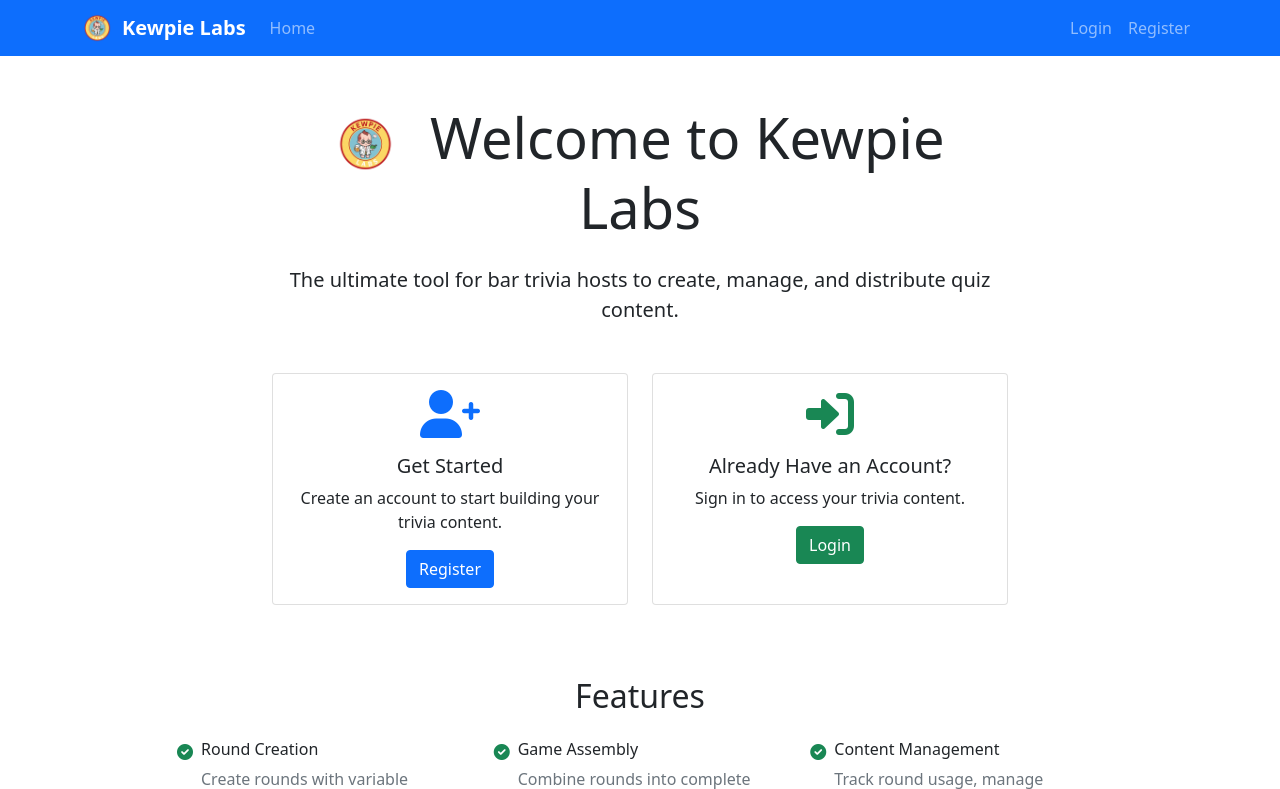
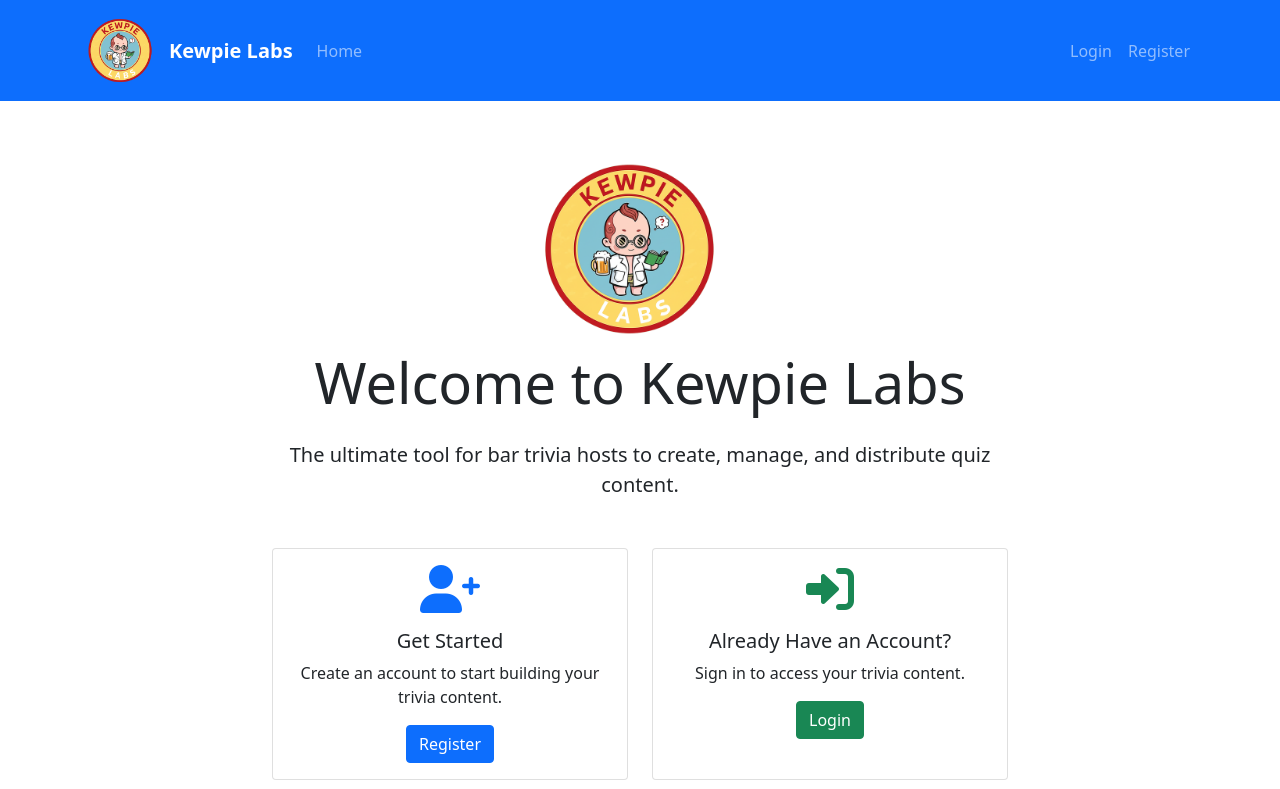
Before and after one commit to pardeema/trivia-creator, a Flask app: page / in a window 1280 px wide. Shown: the top 789 px of the page. Run offline with Flask 3, Linux system fonts and the light colour scheme.

Commit message:
logo updates

```diff
--- a/app/templates/base.html
+++ b/app/templates/base.html
@@ -13,8 +13,8 @@
             align-items: center;
         }
         .navbar-brand img {
-            height: 30px;
-            margin-right: 10px;
+            height: 75px;
+            margin-right: 12px;
         }
         .main-content {
             min-height: calc(100vh - 200px);
--- a/app/templates/index.html
+++ b/app/templates/index.html
@@ -6,7 +6,7 @@
 <div class="row mt-5">
     <div class="col-lg-8 mx-auto text-center">
         <h1 class="display-4 mb-4">
-            <img src="{{ url_for('static', filename='images/kewpielabs.png') }}" alt="Kewpie Labs Logo" style="height: 60px; margin-right: 20px;">
+            <img src="{{ url_for('static', filename='images/kewpielabs.png') }}" alt="Kewpie Labs Logo" style="height: 200px; margin-right: 25px;"><br>
             Welcome to Kewpie Labs
         </h1>
         <p class="lead mb-5">
```
